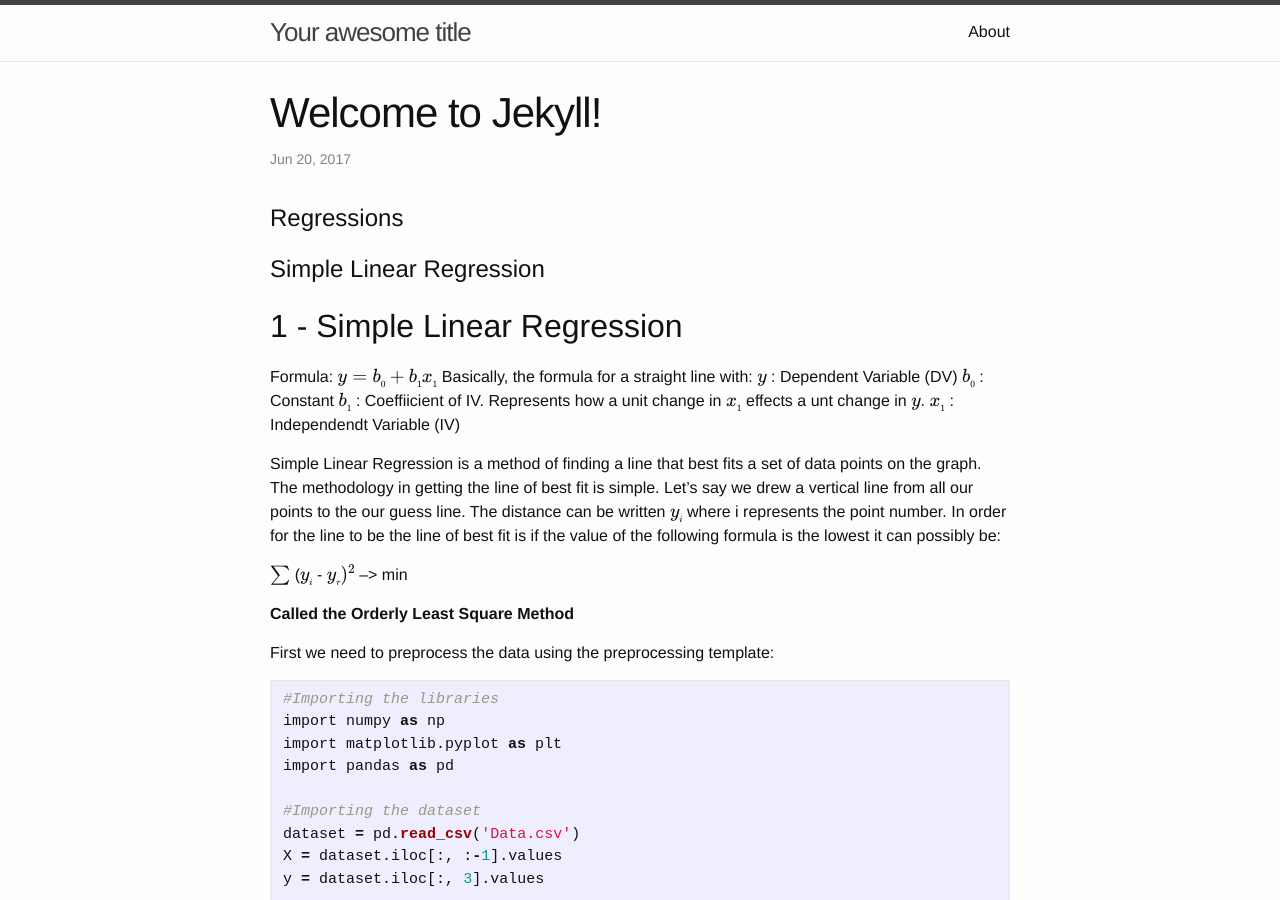
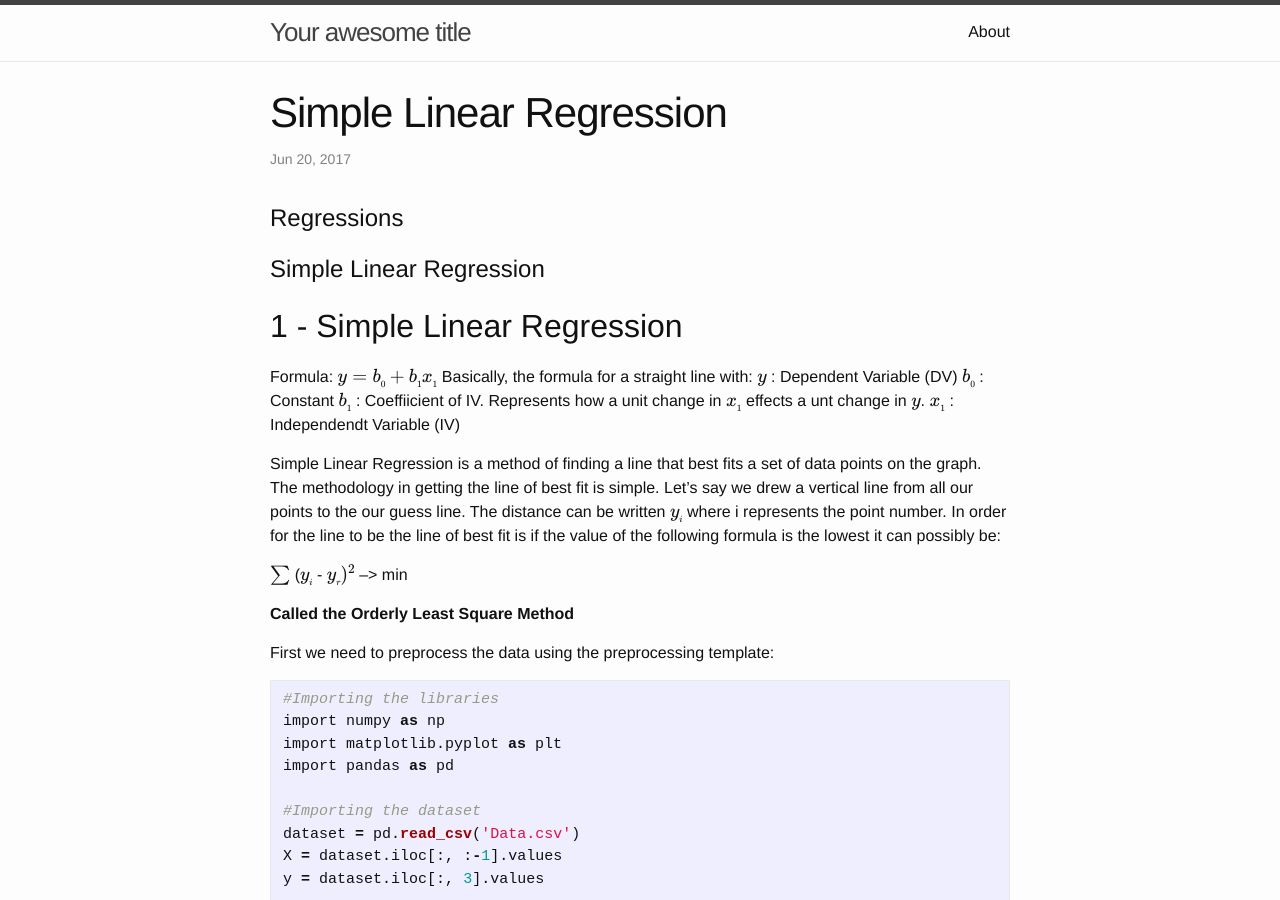
Before and after one commit to WolfOfTheNorth/diamondclover, a Jekyll site: the page built from _posts/2017-06-20-Testing.markdown, in a window 1280 px wide and 900 px high. Built offline with Jekyll 4.4.1, drawn with Linux system fonts in a browser that asks for light colours; formulas are drawn with MathJax 3.

Commit message:
title change

```diff
--- a/_posts/2017-06-20-Testing.markdown
+++ b/_posts/2017-06-20-Testing.markdown
@@ -1,8 +1,8 @@
 ---
 layout: post
-title:  "Welcome to Jekyll!"
+title:  "Simple Linear Regression"
 date:   2017-06-19 22:00:06 -0400
-categories: jekyll update
+categories: Machine Learning
 ---
 
 
```
Also changed, not shown: 1 other file.
